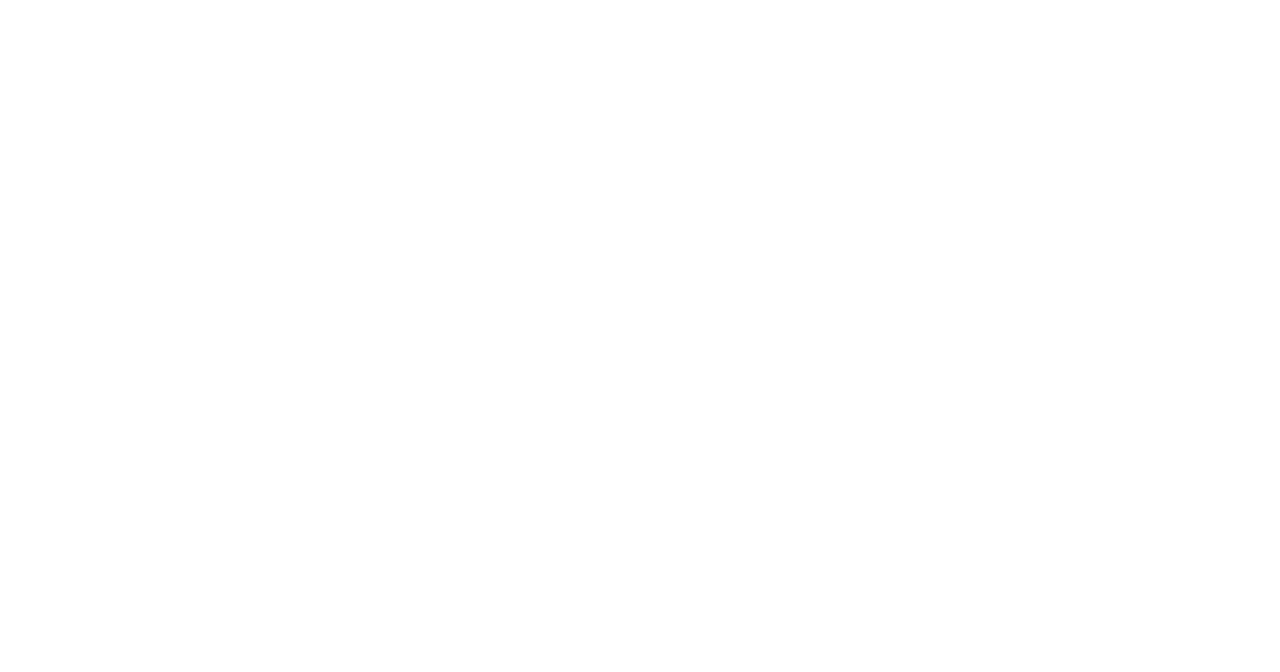
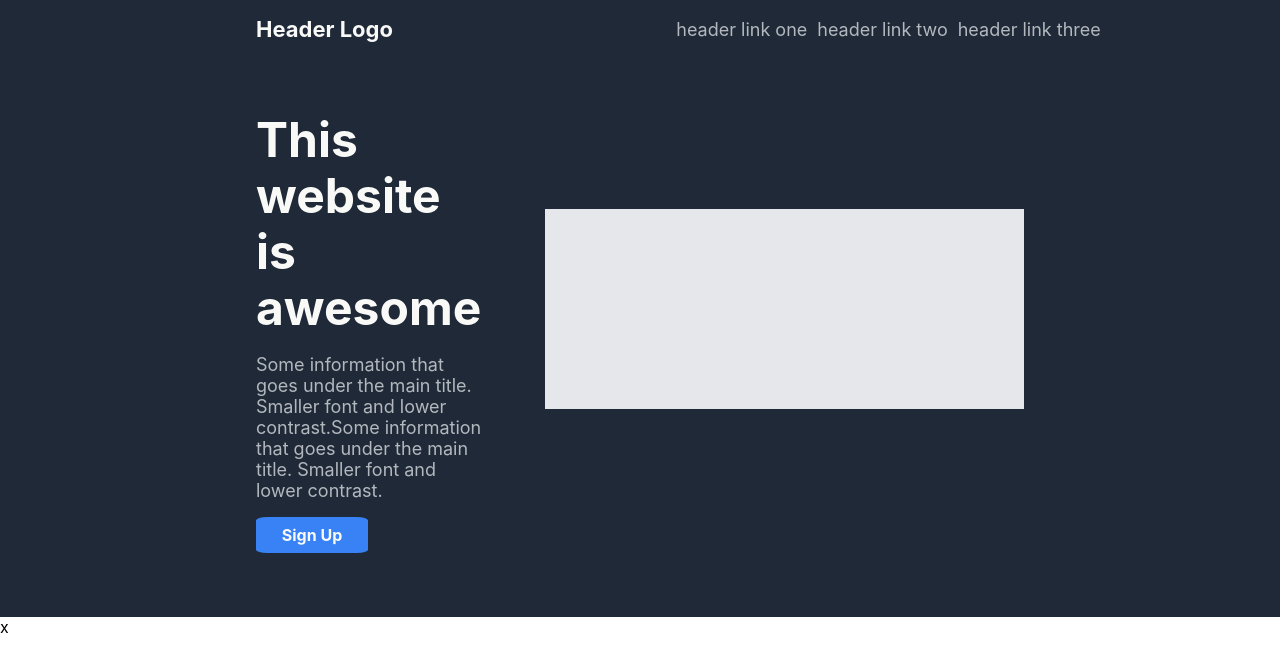
Before and after one commit to samkit-stack/clothing-brand-landing-page, a plain HTML site: page index.html in a window 1280 px wide. Shown: the top 672 px of the page. Drawn offline with Linux system fonts and the light colour scheme.

Commit message:
basic structure for header and hero

```diff
--- a/index.html
+++ b/index.html
@@ -3,10 +3,29 @@
 <head>
     <meta charset="UTF-8">
     <link rel="stylesheet" href="style.css">
-
     <title>Landing Page</title>
 </head>
 <body>
+    <div class="header">
+        <div class="left-logo">
+            Header Logo
+        </div>
+        <div class="right-links">
+            <a href="#">header link one</a>
+            <a href="#">header link two</a>
+            <a href="#">header link three</a>
+        </div>
+    </div>
+    <div class="hero-area">
+        <div class="hero-info">
+            <p class="maintitle">This website is awesome</p>
+            <p class="secondtitle">Some information that goes under the main title. Smaller font and lower contrast.Some information that goes under the main title. Smaller font and lower contrast.</p>
+            <div id="button">Sign Up</div>
+        </div>
+        <div class="hero-image">
 
+        </div>
+    </div>
+    <div class="plain-area">x</div>
 </body>
 </html>
--- a/style.css
+++ b/style.css
@@ -0,0 +1,74 @@
+body{
+    font-family: -apple-system, BlinkMacSystemFont, 'Segoe UI', Roboto, Oxygen, Ubuntu, Cantarell, 'Open Sans', 'Helvetica Neue', sans-serif;
+    margin: 0;
+}
+a{
+    text-decoration: none;
+    color: #e5e7ebc0;
+}
+.header{
+    background-color: #1F2937;
+    padding: 16px 256px;
+    display: flex;
+    justify-content: center;
+    align-items: center;
+    width: 66%;
+    position: fixed;
+
+}
+.header .left-logo{
+    color: #F9FAF8;
+    font-size: 22px;
+    font-weight: 659;
+}
+.header .right-links{
+    display: flex;
+    gap: 10px;
+    margin-left: auto;
+    color: #e5e7ebc0;
+    font-size: 18px;
+}
+.hero-area{
+    display: flex;
+    padding: 64px 256px;
+    justify-content: center;
+    align-items: center;
+    gap: 64px;
+    background-color: #1F2937;
+}
+.hero-info{
+    flex: 1;
+}
+
+.hero-image{
+    width: 500px;
+    height: 200px;
+    background-color: #E5E7EB;
+}
+.hero-area .maintitle{
+    line-height: 56px;
+    font-size: 48px;
+    font-weight: bolder;
+    color: #F9FAF8;
+    margin-bottom: 8px;
+}
+.hero-area .secondtitle{
+    color: #e5e7ebc0;
+    font-size: 18px;
+    margin-bottom: 16px;
+}
+.hero-area #button{
+    display: flex;
+    justify-content: center;
+    align-items: center;
+    width: 64px;
+    border-radius: 10%;
+    padding: 8px 24px;
+    background-color: #3882F6;
+    color: #F9FAF8;
+    font-size: 16px;
+    font-weight: bold;
+}
+.plain-area{
+    margin-bottom: 10000px;
+}
```
